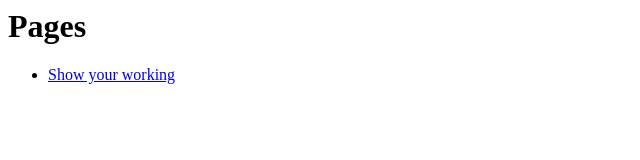
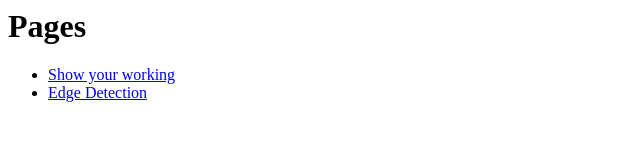
Before and after one commit to Mellen/Mellen.github.io, a plain HTML site: page index.html in a window 1280 px wide. Shown: the whole page, without its empty margins (0-640 px from the left). Drawn offline with Linux system fonts and the light colour scheme.

Commit message:
added edge detection stuff

```diff
--- a/index.html
+++ b/index.html
@@ -2,4 +2,5 @@
 
 <ul>
   <li><a href="showyourworking">Show your working</a></li>
+  <li><a href="EdgeDetect">Edge Detection</a></li>
 </ul>
```
Also changed, not shown: 1 other file.
